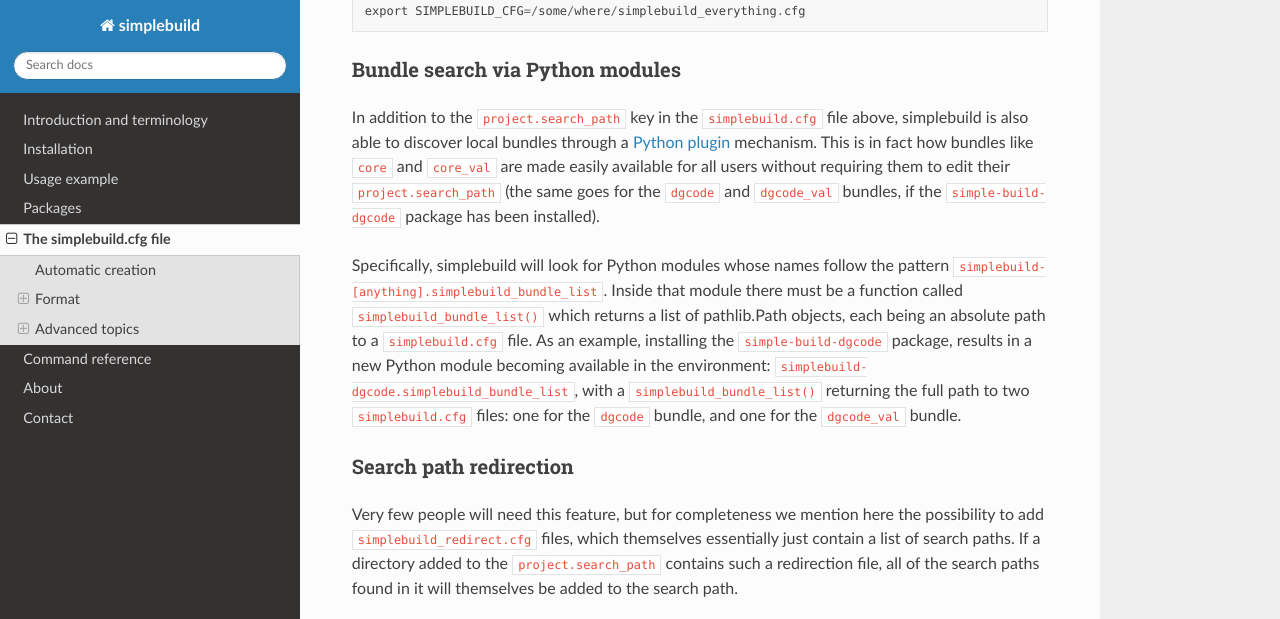
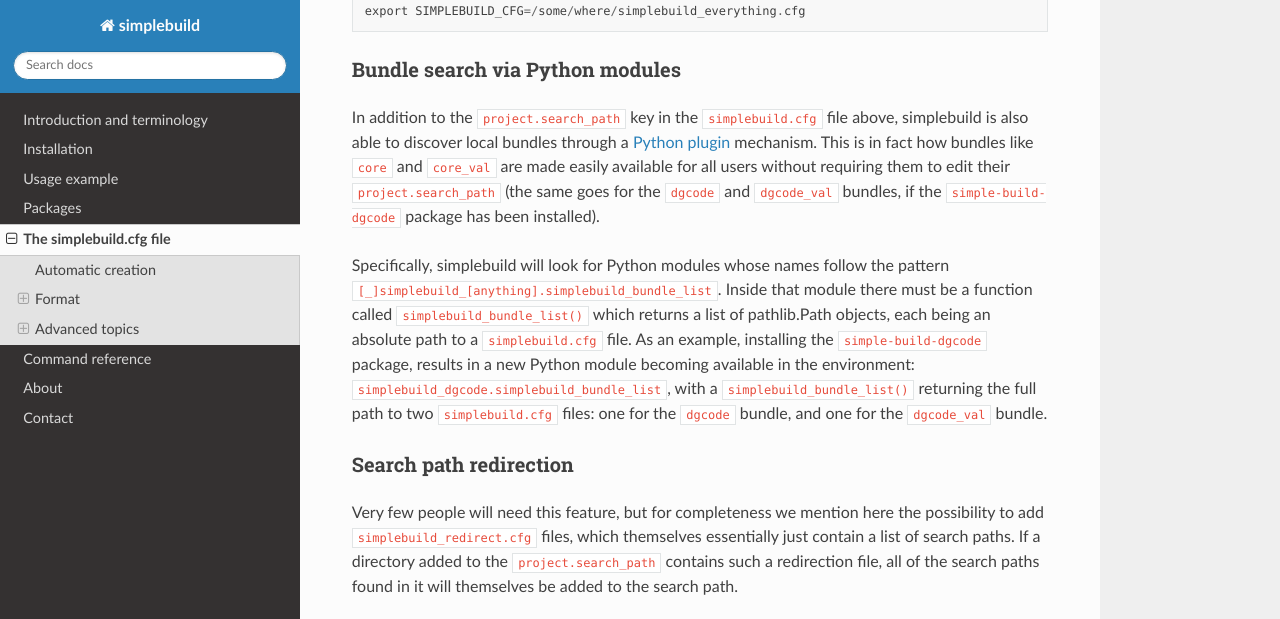
Before and after one commit to mctools/simplebuild, a Sphinx documentation site: the page built from doc/source/simplebuilddotcfg.rst, in a window 1280 px wide and 900 px high, scrolled down 3976 px, cut to the strip 0-619 px from the top of the window. Built offline with Sphinx 7.4.7 and the Read the Docs theme 2.0.0, drawn with Linux system fonts in a browser that asks for light colours; the version number could not be read and is left out.

```diff
--- a/doc/source/simplebuilddotcfg.rst
+++ b/doc/source/simplebuilddotcfg.rst
@@ -235,12 +235,12 @@ easily available for all users without requiring them to edit their
 bundles, if the ``simple-build-dgcode`` package has been installed).
 
 Specifically, simplebuild will look for Python modules whose names follow the
-pattern ``simplebuild-[anything].simplebuild_bundle_list``. Inside that module
+pattern ``[_]simplebuild_[anything].simplebuild_bundle_list``. Inside that module
 there must be a function called ``simplebuild_bundle_list()`` which returns a
 list of pathlib.Path objects, each being an absolute path to a
 ``simplebuild.cfg`` file. As an example, installing the ``simple-build-dgcode``
 package, results in a new Python module becoming available in the environment:
-``simplebuild-dgcode.simplebuild_bundle_list``, with a
+``simplebuild_dgcode.simplebuild_bundle_list``, with a
 ``simplebuild_bundle_list()`` returning the full path to two ``simplebuild.cfg``
 files: one for the ``dgcode`` bundle, and one for the ``dgcode_val`` bundle.
 
```
Also changed, not shown: 1 other file.
